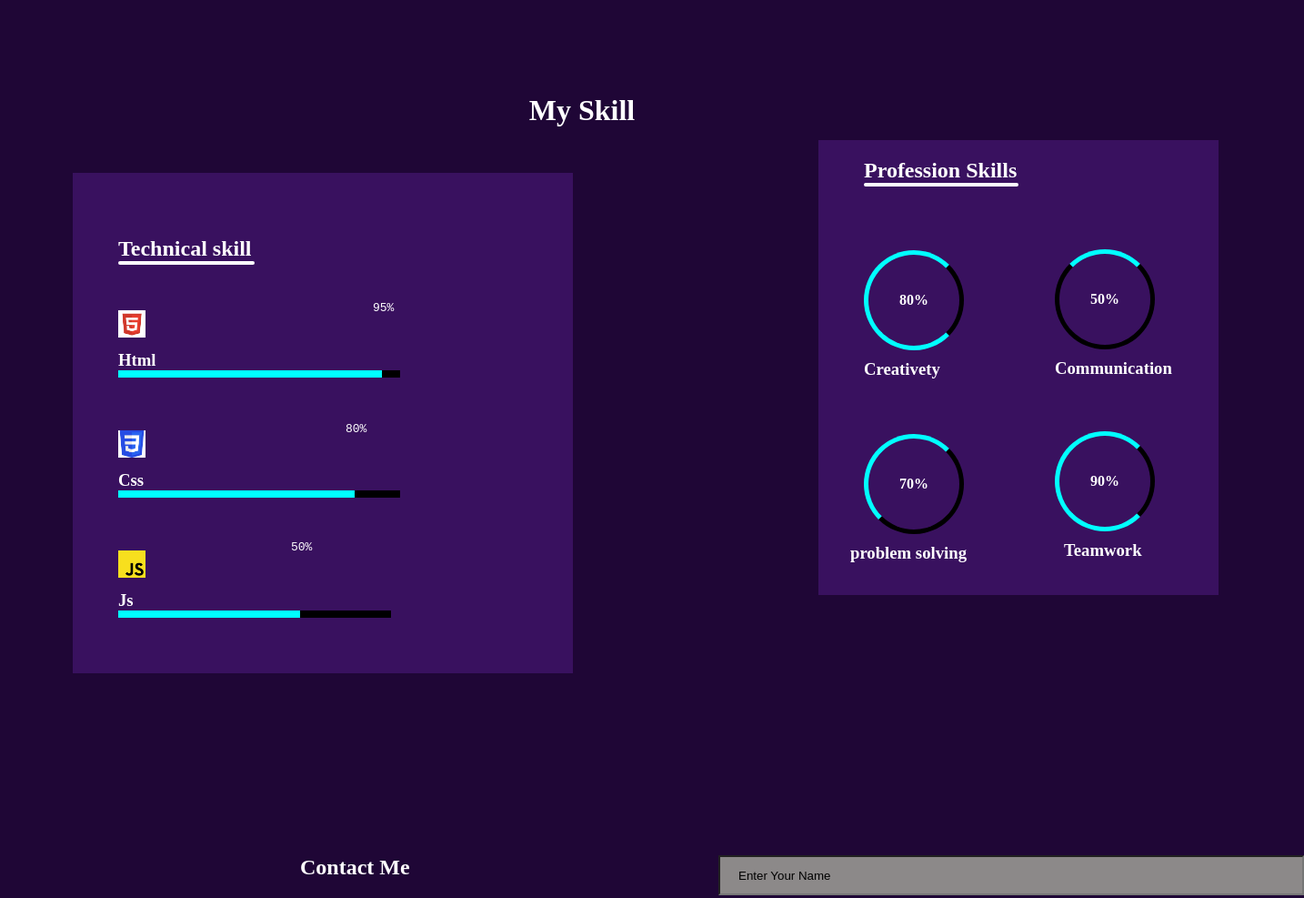
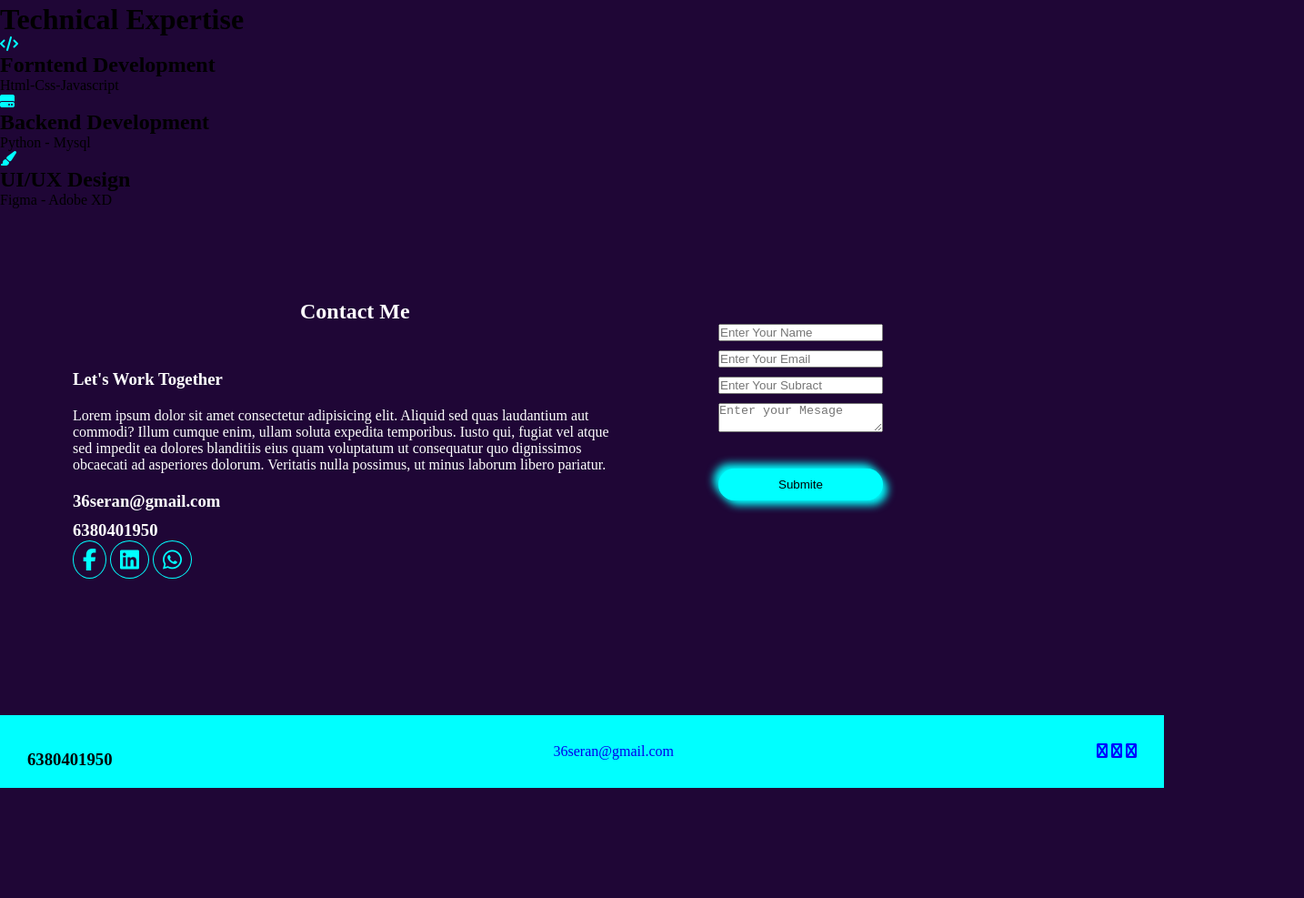
Before and after one commit to Seranqqq/portfolio, a plain HTML site: page index.html in a window 1280 px wide. Shown: the part 1411-2398 px from the top of the page at 91% size, 1434 px wide, since content can reach past the window. After the commit the page ends 2277 px from the top, so only its background shows below. Drawn offline with Linux system fonts and the light colour scheme.

Commit message:
Update index.html

```diff
--- a/index.html
+++ b/index.html
@@ -1,23 +1,42 @@
 <!DOCTYPE html>
 <html lang="en">
+
 <head>
     <meta charset="UTF-8">
     <meta name="viewport" content="width=device-width, initial-scale=1.0">
     <title>Profile</title>
     <link rel="stylesheet" href="index.css">
-    <link rel="stylesheet" href="https://cdnjs.cloudflare.com/ajax/libs/font-awesome/6.7.2/css/all.min.css" integrity="sha512-Evv84Mr4kqVGRNSgIGL/F/aIDqQb7xQ2vcrdIwxfjThSH8CSR7PBEakCr51Ck+w+/U6swU2Im1vVX0SVk9ABhg==" crossorigin="anonymous" referrerpolicy="no-referrer" />
+    <link rel="stylesheet" href="https://cdnjs.cloudflare.com/ajax/libs/font-awesome/6.7.2/css/all.min.css"
+        integrity="sha512-Evv84Mr4kqVGRNSgIGL/F/aIDqQb7xQ2vcrdIwxfjThSH8CSR7PBEakCr51Ck+w+/U6swU2Im1vVX0SVk9ABhg=="
+        crossorigin="anonymous" referrerpolicy="no-referrer" />
 </head>
+
 <body>
+
     <header>
         <div class="navbar">
             <h1 class="heading">Profile</h1>
-            <ul class="navbar-items">
-              <a href="#main"><li class="navbar-item">Home</li></a>
-              <a href="#about"><li class="navbar-item">About</li></a>
-              <a href="#skill"><li class="navbar-item">Skills</li></a>
-              <a href="#contact"><li class="navbar-item">Project</li></a>
-              <a href="#contact"><li class="navbar-item">Contact</li></a>
+
+            <ul class="navbar-items" id="menu">
+
+                <button class="navbar-close" id="close" onclick="seran()">Close</button>
+                <a href="#main">
+                    <li class="navbar-item">Home</li>
+                </a>
+                <a href="#about">
+                    <li class="navbar-item">About</li>
+                </a>
+                <a href="#skills">
+                    <li class="navbar-item">Skills</li>
+                </a>
+                <a href="#contact">
+                    <li class="navbar-item">Project</li>
+                </a>
+                <a href="#contact">
+                    <li class="navbar-item">Contact</li>
+                </a>
             </ul>
+            <button class="navbar-open" id="open" onclick="suba()">Open</button>
         </div>
     </header>
 
@@ -27,15 +46,15 @@
                 <div class="main-seaction-words">
                     <h2 class="main-seaction-word">Hello, its Me</h2>
                     <h1 class="main-seaction-word">Seran</h1>
-                    <h3 class="main-seaction-word">And I'am a <span class="typeing-animation">Frontend developer</span></h3>
-                    <p class="main-seaction-word">I'am a web Designer.i will create any frontend design</p>
-                    <p class="main-seaction-word">Use Html,Css,Javasrict</p>
+                    <h3 class="typeing-animation">I'am a Full Stack developer</h3>
+                    <p class="main-seaction-word">I'am a web Designer.i will create any full stack design</p>
+                    <p class="main-seaction-word">Use - Html Css Javascript Python Django Mysql</p>
                     <div class="main-seaction-icon">
                         <i id="main-seaction-icon1" class="fa-brands fa-facebook-f"></i>
                         <i id="main-seaction-icon2" class="fa-brands fa-linkedin"></i>
                         <i id="main-seaction-icon3" class="fa-brands fa-whatsapp"></i>
                     </div>
-                    <h3 class="contact-button">Contact Me</h3>
+                    <a href="mailto:36seran@gmail.com"  class="contact-button">Contact Me</a>
                 </div>
                 <div class="main-seaction-image">
                     <img class="main-seaction-img" src="WhatsApp Image 2025-01-09 at 4.38.15 PM.jpeg" alt="Me">
@@ -50,83 +69,67 @@
                 </div>
                 <div class="about-seaction-text">
                     <h1 class="about-seaction-heading">About Me</h1>
-                    <h2 class="about-seaction-tittle">Frontend developer</h2>
-                    <p class="about-seaction-words">Lorem ipsum dolor sit amet consectetur adipisicing elit. Ad, deleniti officia possimus aspernatur modi quam similique rem pariatur veniam sunt minima ducimus cumque assumenda incidunt enim atque facere eaque, tempora tempore inventore beatae quia dolorem laborum! Odit eligendi in ducimus mollitia recusandae aspernatur ipsam cumque neque, exercitationem, laboriosam inventore, voluptatibus praesentium ut assumenda delectus quo reiciendis. Ad, dolorum nisi! Corporis animi, harum voluptatum veniam nulla, ullam ab enim explicabo totam, accusantium dolores. Illum, dolor ipsum molestias, quia facere placeat impedit reprehenderit id quidem ullam iste dignissimos, soluta mollitia recusandae nam! Aliquid accusantium hic quis dicta, perspiciatis voluptas quas ipsum amet!</p>
+                    <h2 class="typeing-animation"> Full Stack developer</h2>
+                    <p class="about-seaction-words">As a highly skilled Ful Stack Developer I have a proven track record
+                        of creating dynamic and efficient web applications. My biggest achievement includes successfully
+                        leading a team in developing a complex e-commerce platform that increased sales by 30%. With
+                        strong proficiency in both front-end and back-end technologies, i possess the ability to design
+                        and implement scalable and user-friendly solutions. My best qualities include being
+                        detail-oriented, proactive, and a great problem solver. I am proficient in various programming
+                        languages such as JavaScript, HTML, and CSS, along with frameworks like React and Angular. With
+                        my strong communication skills and ability to work collaboratively in a fast-paced environment,
+                        I am confident in my ability to contribute to your company's success as a Full Stack Developer.
+                    </p>
                     <button class="about-seaction-button">More updates</button>
                 </div>
             </div>
         </div>
 
-        <div class="skill-seaction" id="skill">
-            <div class="technical-seaction-content">
-                <h1 class="skill-seaction-heading">My Skill</h1>
 
-                <div class="technical-seaction">
-                    <h2 class="skill-heading">Technical skill</h2>
-                    <img class="skill-seaction-img" src="html.png">
-                    <h3 class="skill-seaction-tittle1">Html</h3>
-                    <div class="level1"></div>
-                    <span><div class="level2"></div></span>
-
-                    <img class="skill-seaction-img" src="css.png">
-                    <h3 class="skill-seaction-tittle1">Css</h3>
-                    <div class="level3"></div>
-                    <span><div class="level4"></div></span>
-
-                    <img class="skill-seaction-img" src="js.png">
-                    <h3 class="skill-seaction-tittle1">Js</h3>
-                    <div class="level5"></div>
-                    <span><div class="level6"></div></span>
-                    <pre class="persentage1">95%</pre>
-                    <pre class="persentage2">80%</pre>
-                    <pre class="persentage3">50%</pre>
+        <div class="skills-seaction" id="skills">
+            <h1 class="skills-seaction-heading">Technical Expertise</h1>
+            <div class="skills-seactions">
+                <div class="skill-seaction1">
+                    <i class="fa-solid fa-code"></i>
+                    <h2 class="skill-seaction1-h2">Forntend Development</h2>
+                    <p class="skill-seaction1-para">Html-Css-Javascript</p>
                 </div>
-
-          <div class="loading-seaction">
-            <div class="loading-seaction-content">
-                <h2 class="loading-seaction-heading">Profession Skills</h2>
-                <div class="loading-seaction-animation">
-                    <div class="load1">
-                        <h4 class="load-number">80%</h4>
+                <div class="skill-seaction1">
+                    <i class="fa-solid fa-hard-drive"></i>
+                    <h2 class="skill-seaction1-h2">Backend Development</h2>
+                    <p class="skill-seaction1-para">Python - Mysql</p>
                 </div>
-                    <h3 class="loading-seaction-skill-name1">Creativety</h3>
-                    <div class="load2">
-                        <h4 class="load-number">50%</h4>
-                    </div>
-                    <h3 class="loading-seaction-skill-name2">Communication</h3>
-                    <div class="load3">
-                        <h4 class="load-number">70%</h4>
-                    </div>
-                    <h3 class="loading-seaction-skill-name3">problem solving</h3>
-                    <div class="load4">
-                        <h4 class="load-number">90%</h4>
-                    </div>
-                    <h3 class="loading-seaction-skill-name4">Teamwork</h3>
-                </div>
-            </div>
+                <div class="skill-seaction1">
+                    <i class="fa-solid fa-paintbrush"></i>
+                    <h2 class="skill-seaction1-h2">UI/UX Design</h2>
+                    <p class="skill-seaction1-para">Figma - Adobe XD</p>
                 </div>
             </div>
         </div>
 
         <div class="contact-seaction" id="contact">
+            <h2 class="contact-seaction-heading">Contact Me</h2>
             <div class="contact-seaction-content">
                 <div class="contact-seaction-divder">
-                <h2 class="contact-seaction-heading">Contact Me</h2>
                     <h3 class="contact-seaction-subheading">Let's Work Together</h3>
-                <p class="contact-seaction-para">Lorem ipsum dolor sit amet consectetur adipisicing elit. Aliquid sed quas laudantium aut commodi? Illum cumque enim, ullam soluta expedita temporibus. Iusto qui, fugiat vel atque sed impedit ea dolores blanditiis eius quam voluptatum ut consequatur quo dignissimos obcaecati ad asperiores dolorum. Veritatis nulla possimus, ut minus laborum libero pariatur.</p>
+                    <p class="contact-seaction-para">Lorem ipsum dolor sit amet consectetur adipisicing elit. Aliquid
+                        sed quas laudantium aut commodi? Illum cumque enim, ullam soluta expedita temporibus. Iusto qui,
+                        fugiat vel atque sed impedit ea dolores blanditiis eius quam voluptatum ut consequatur quo
+                        dignissimos obcaecati ad asperiores dolorum. Veritatis nulla possimus, ut minus laborum libero
+                        pariatur.</p>
                     <h3 class="contact-seaction-email">36seran@gmail.com</h3>
                     <h3 class="contact-seaction-number">6380401950</h3>
-                <div class="contact-seaction-icon">
+                    <div class="contact-icons">
                         <i id="main-seaction-icon1" class="fa-brands fa-facebook-f"></i>
                         <i id="main-seaction-icon2" class="fa-brands fa-linkedin"></i>
                         <i id="main-seaction-icon3" class="fa-brands fa-whatsapp"></i>
                     </div>
                 </div>
                 <div class="contact-seaction-inputs">
-                <input class="contact-seaction-inputs1" type="text" placeholder="Enter Your Name">
-                <input class="contact-seaction-inputs2" type="email" placeholder="Enter Your Email">
-                <input class="contact-seaction-inputs3" type="text" placeholder="Enter Your Subract">
-                <textarea class="contact-seaction-inputs4">Enter Your Message</textarea>
+                    <input class="contact-seaction-input" type="text" placeholder="Enter Your Name" required>
+                    <input class="contact-seaction-input" type="email" placeholder="Enter Your Email" required>
+                    <input class="contact-seaction-input" type="text" placeholder="Enter Your Subract" required>
+                    <textarea class="contact-seaction-input" placeholder="Enter your Mesage"></textarea>
                     <button class="contact-seaction-button">Submite</button>
                 </div>
             </div>
@@ -135,16 +138,25 @@
         <footer>
             <div class="footer-seaction">
                 <div class="footer-seaction-content">
+                    <div class="footer-seaction-numbers">
+                        <i class="fa-solid fa-phone"></i>
                         <h3 class="footer-seaction-number">6380401950</h3>
-            <h3 class="footer-seaction-email">36seran@gmail.com</h3>
+                    </div>
+                    <div class="footer-seaction-numbers">
+                        <i class="fa-solid fa-envelope"></i>
+                        <a href="mailto:36seran@gmail.com" class="footer-seaction-email">36seran@gmail.com</a>
+                    </div>
                     <div class="footer-seaction-icon">
-            <i class="fa-solid fa-phone"></i>
-            <i class="fa-solid fa-phone"></i>
-            <i class="fa-solid fa-phone"></i>
+                        <i class="fa fa-linkedin" aria-hidden="true"></i>
+                        <i class="fa fa-whatsapp" aria-hidden="true"></i>
+                        <i class="fa fa-instagram" aria-hidden="true"></i>
                     </div>
                 </div>
             </div>
         </footer>
     </main>
+
+    <script src="index.js"></script>
 </body>
+
 </html>
```
Lines whose indentation alone changed are shown as unchanged.
